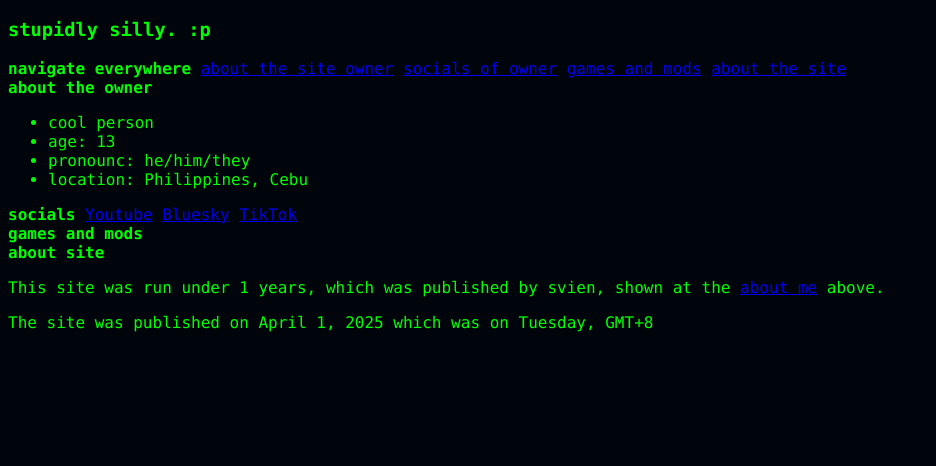
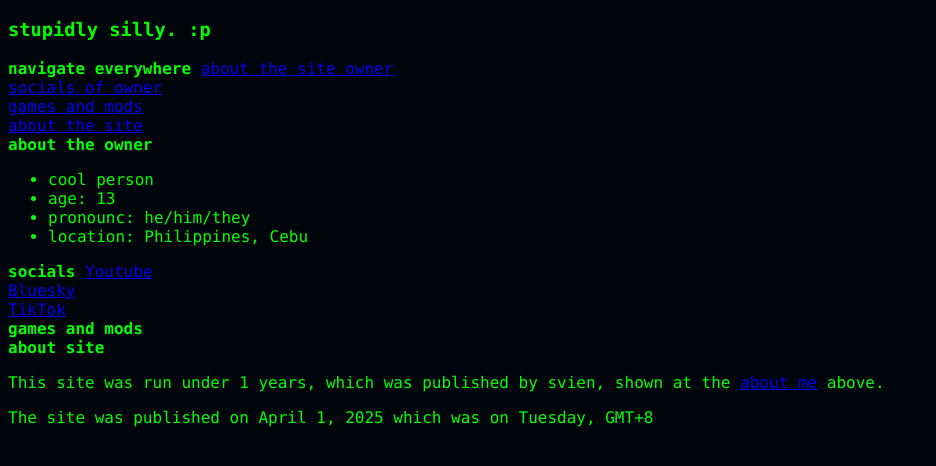
Before and after one commit to thereal-svien/thereal-svien.github.io, a plain HTML site: page index.html in a window 1280 px wide. Shown: the part 62-528 px from the top of the page, without its empty margins (0-936 px from the left). Drawn offline with Linux system fonts and the light colour scheme.

Commit message:
Update index.html

```diff
--- a/index.html
+++ b/index.html
@@ -13,10 +13,10 @@
 
 <div class="navigation">
 <strong>navigate everywhere</strong>
-<a href="#aboutMe">about the site owner</a>
-<a href="#socials">socials of owner</a>
-<a href="#gamesMods">games and mods</a>
-<a href="#about">about the site</a>
+<a href="#aboutMe">about the site owner</a><br>
+<a href="#socials">socials of owner</a><br>
+<a href="#gamesMods">games and mods</a><br>
+<a href="#about">about the site</a><br>
 </div>
 
 <div id="aboutMe">
@@ -31,9 +31,9 @@
 
 <div id="socials">
 <strong>socials</strong>
-<a href="https://youtube.com/@svien777" target="_blank">Youtube</a>
-<a href="https://bsky.app/profile/thereal-svien-golt.bsky.social" target="_blank">Bluesky</a>
-<a href="https://tiktok.com/@thereal.svien.pingas" target="_blank">TikTok</a>
+<a href="https://youtube.com/@svien777" target="_blank">Youtube</a><br>
+<a href="https://bsky.app/profile/thereal-svien-golt.bsky.social" target="_blank">Bluesky</a><br>
+<a href="https://tiktok.com/@thereal.svien.pingas" target="_blank">TikTok</a><br>
 </div>
 
 <div id="gamesMods">
```
